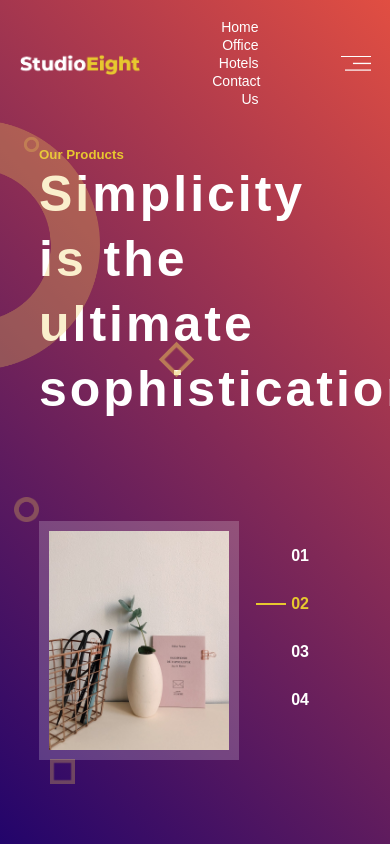
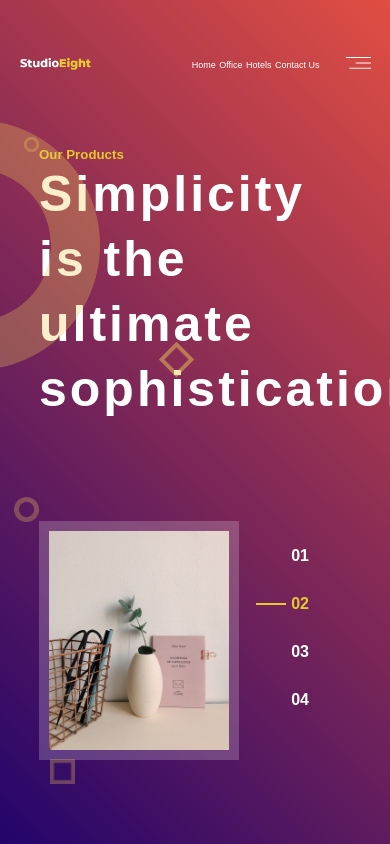
Before and after one commit to FaziletKosure/image_gallery_project, a plain HTML site: page index.html in a window 390 px wide. Shown: the top 844 px of the page. Drawn offline with Linux system fonts and the light colour scheme.

Commit message:
css style apdated

```diff
--- a/style.css
+++ b/style.css
@@ -149,3 +149,31 @@ nav ul li a:hover {
   left: 50px;
   opacity: 0.3;
 }
+@media screen and (max-width: 450px) {
+  nav ul li {
+    margin-left: -5px;
+  }
+  nav ul li a {
+    font-size: 9px;
+    padding: 2px;
+  }
+  h1 {
+    font-size: 12px;
+  }
+  .menu-icon {
+    width: 25px;
+    cursor: pointer;
+    margin-left: 24px;
+  }
+  .logo {
+    width: 71px;
+  }
+}
+/* @media screen and (max-width: 350px) {
+  footer {
+    font-size: 11px;
+  }
+  nav ul li {
+    padding: 1px;
+  }
+} */
```
